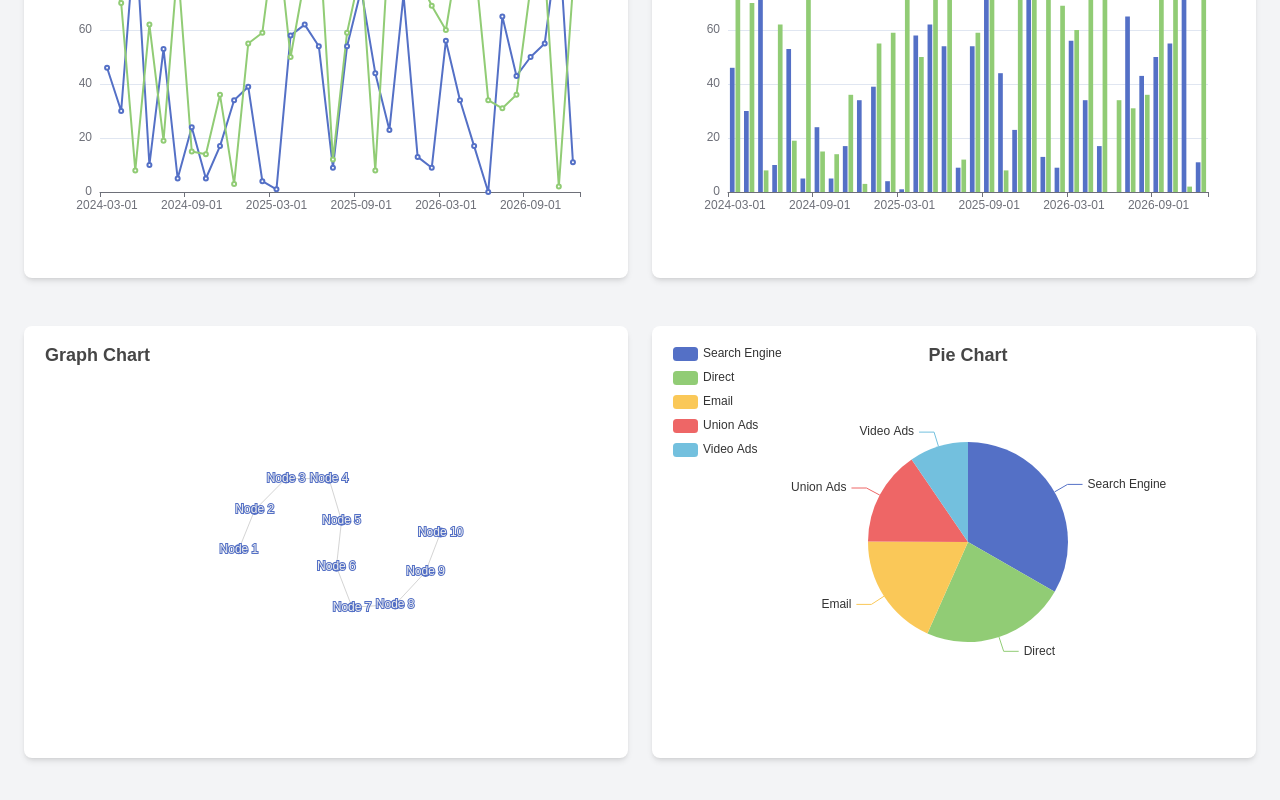
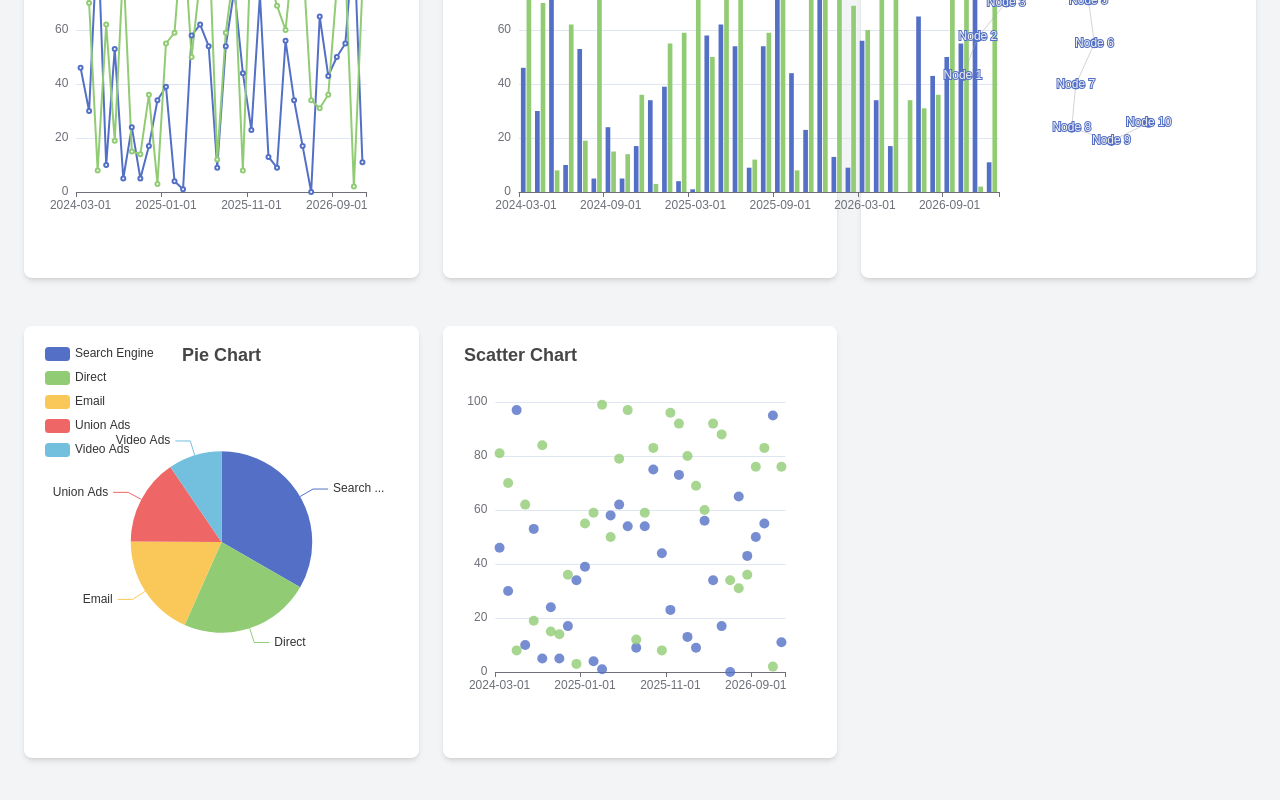
Before and after one commit to JL-Agbalo/my-echarts-app, a React (Create React App) app: page / in a window 1280 px wide. Shown: the part 238-1038 px from the top of the page. Built offline with nearby package versions, Linux system fonts and the light colour scheme.

Commit message:
Add ScatterChart component and update App layout to include it; adjust chart dimensions for responsiveness

```diff
--- a/src/App.js
+++ b/src/App.js
@@ -4,11 +4,12 @@ import ChartContainer from "./components/common/ChartContainer";
 import BarChart from "./components/BarChart";
 import GraphChart from "./components/GraphChart";
 import PieChart from "./components/PieChart";
+import ScatterChart from "./components/ScatterChart";
 const App = () => {
   return (
     <div className="app p-6 bg-gray-100 min-h-screen">
       <h1 className="text-3xl font-bold mb-6">ECharts with Tailwind CSS</h1>
-      <div className="grid grid-cols-1 md:grid-cols-2 gap-6">
+      <div className="grid grid-cols-1 md:grid-cols-3 gap-6">
         <ChartContainer>
           <LineChart />
         </ChartContainer>
@@ -21,6 +22,9 @@ const App = () => {
         <ChartContainer>
           <PieChart />
         </ChartContainer>
+        <ChartContainer>
+          <ScatterChart />
+        </ChartContainer>
       </div>
     </div>
   );
--- a/src/components/GraphChart.js
+++ b/src/components/GraphChart.js
@@ -30,7 +30,7 @@ function GraphChart() {
     myChart.setOption(option);
   }, []);
   return (
-    <div id="graph-chart" style={{ width: "600px", height: "400px" }}></div>
+    <div id="graph-chart" style={{ width: "100%", height: "400px" }}></div>
   );
 }
 
--- a/src/components/LineChart.js
+++ b/src/components/LineChart.js
@@ -39,9 +39,7 @@ const LineChart = () => {
     myChart.setOption(option);
   }, []);
 
-  return (
-    <div id="line-chart" style={{ width: "600px", height: "400px" }}></div>
-  );
+  return <div id="line-chart" style={{ width: "100%", height: "400px" }}></div>;
 };
 
 export default LineChart;
--- a/src/components/PieChart.js
+++ b/src/components/PieChart.js
@@ -36,7 +36,7 @@ function PieChart() {
     };
     myChart.setOption(option);
   }, []);
-  return <div id="pie-chart" style={{ width: "600px", height: "400px" }}></div>;
+  return <div id="pie-chart" style={{ width: "100%", height: "400px" }}></div>;
 }
 
 export default PieChart;
--- /dev/null
+++ b/src/components/ScatterChart.js
@@ -0,0 +1,50 @@
+import React, { useEffect } from "react";
+import * as echarts from "echarts";
+import { postData, commentData } from "../data/chartData";
+import { filterDataFromPastYear } from "../utils/filterData";
+import { data } from "autoprefixer";
+function ScatterChart() {
+  useEffect(() => {
+    const filteredPostData = filterDataFromPastYear(postData);
+    const filteredCommentData = filterDataFromPastYear(commentData);
+    const chartDom = document.getElementById("scatter-chart");
+    let myChart = echarts.getInstanceByDom(chartDom);
+    if (myChart) {
+      myChart.dispose();
+    }
+    myChart = echarts.init(chartDom);
+    const option = {
+      title: {
+        text: "Scatter Chart",
+      },
+      tooltip: {
+        trigger: "item",
+      },
+      xAxis: {
+        type: "category",
+        data: filteredPostData.map((item) => item.date),
+      },
+      yAxis: {
+        type: "value",
+      },
+      series: [
+        {
+          name: "Post",
+          type: "scatter",
+          data: filteredPostData.map((item) => [item.date, item.value]),
+        },
+        {
+          name: "Comment",
+          type: "scatter",
+          data: filteredCommentData.map((item) => [item.date, item.value]),
+        },
+      ],
+    };
+    myChart.setOption(option);
+  }, []);
+  return (
+    <div id="scatter-chart" style={{ width: "100%", height: "400px" }}></div>
+  );
+}
+
+export default ScatterChart;
```
